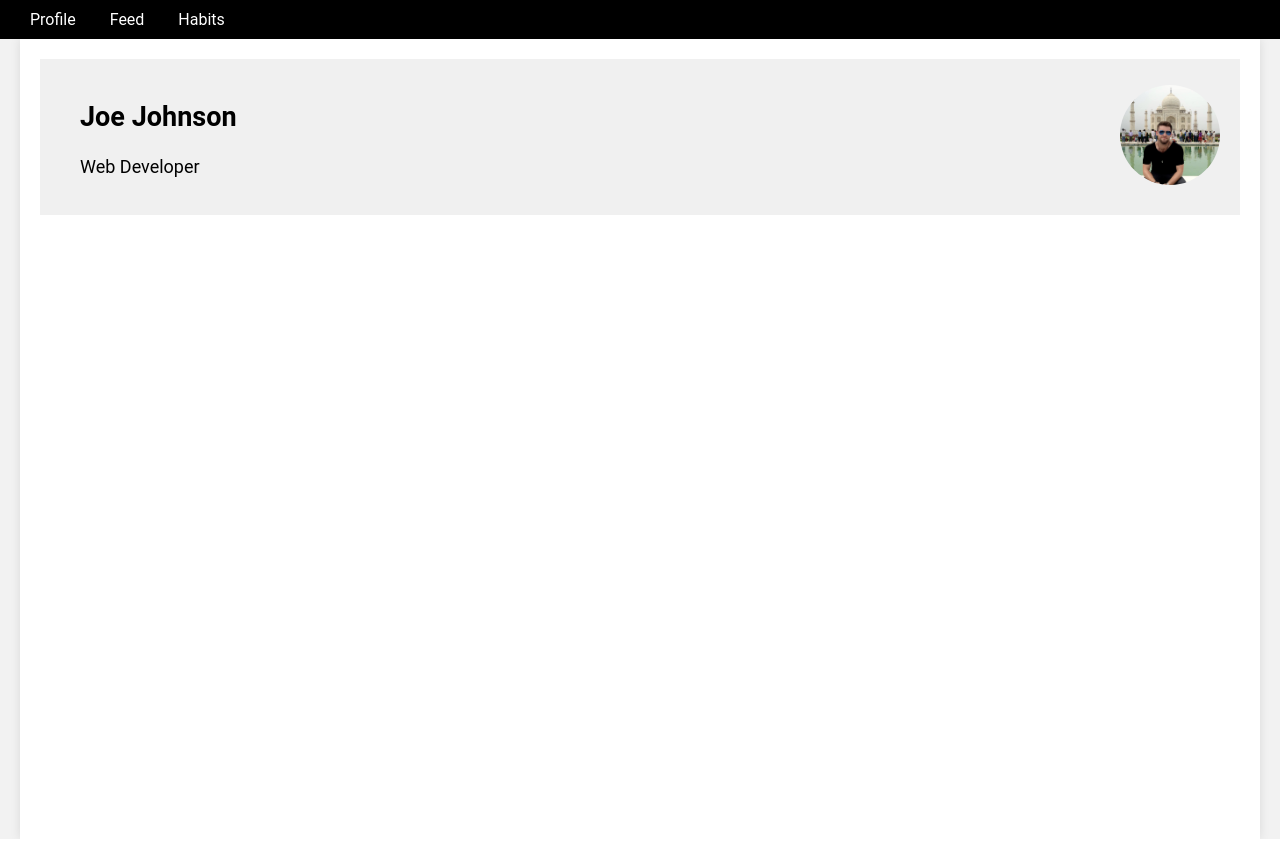
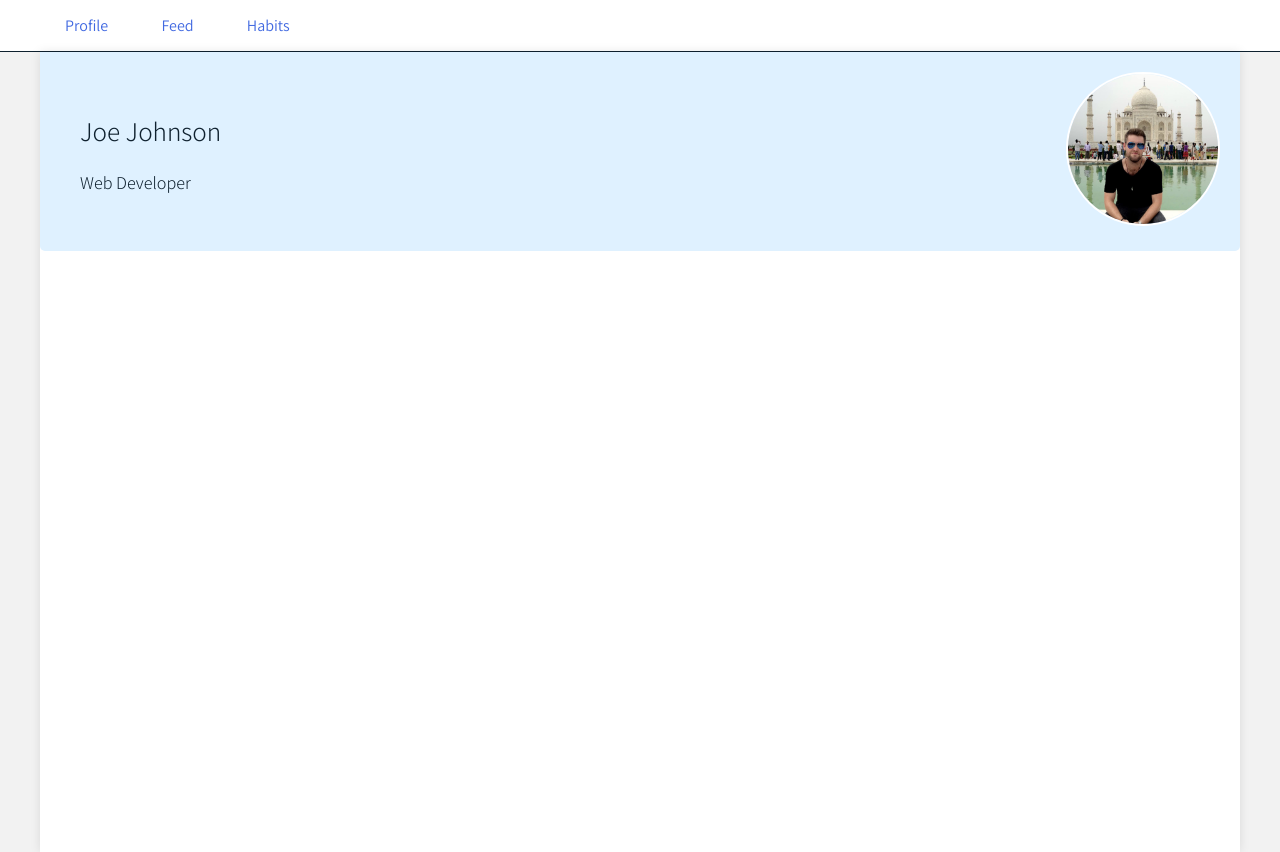
Before and after one commit to joseph-johnson27001/habits_tracker, a Vue app: page /#/ in a window 1280 px wide. Built offline with nearby package versions, Linux system fonts and the light colour scheme.

Commit message:
Profile header, fonts, colours

```diff
--- a/public/index.html
+++ b/public/index.html
@@ -1,4 +1,6 @@
 <!DOCTYPE html>
+<link rel="stylesheet" href="https://fonts.googleapis.com/css2?family=Assistant:wght@100;200;300;400;700&display=swap">
+
 <html lang="">
   <head>
     <meta charset="utf-8">
--- a/src/App.vue
+++ b/src/App.vue
@@ -22,10 +22,15 @@ export default {
 </script>
 
 <style>
+* {
+  font-family: "Assistant", sans-serif;
+}
+
 body {
   margin: 0;
   padding: 0;
 }
+
 #app {
   font-family: "Roboto", sans-serif;
 }
@@ -41,7 +46,6 @@ body {
   background-color: white;
   max-width: 1200px;
   width: 100%;
-  padding: 20px;
   box-shadow: 0 0 10px rgba(0, 0, 0, 0.1);
 }
 </style>
--- a/src/components/NavigationBar.vue
+++ b/src/components/NavigationBar.vue
@@ -21,19 +21,20 @@ export default {
 <style scoped>
 .navigation-bar {
   display: flex;
-  background-color: black;
-  padding: 10px 0;
+  background-color: white;
+  border-bottom: 1px solid #0f212f;
+  padding: 15px 0;
   justify-content: center;
 }
 
 .navigation-container {
-  width: 1250px;
+  width: 1200px;
 }
 
 .nav-link {
-  color: white;
+  color: #4169e1;
   text-decoration: none;
-  margin: 0 15px;
+  margin: 0 25px;
   transition: color 0.3s;
   cursor: pointer;
 }
--- a/src/components/ProfileHeader.vue
+++ b/src/components/ProfileHeader.vue
@@ -1,8 +1,8 @@
 <template>
   <div class="profile-header">
     <div class="user-info">
-      <h2>Joe Johnson</h2>
-      <p>Web Developer</p>
+      <h2 class="user-name">Joe Johnson</h2>
+      <p class="user-title">Web Developer</p>
     </div>
     <div class="profile-picture">
       <img src="@/assets/images/joe-taj.jpg" alt="Profile Picture" />
@@ -22,7 +22,8 @@ export default {
   align-items: center;
   justify-content: space-between;
   padding: 20px;
-  background-color: #f0f0f0;
+  background-color: #dff1ff;
+  border-radius: 0px 0px 5px 5px;
 }
 
 .user-info {
@@ -30,10 +31,16 @@ export default {
   margin-left: 20px;
 }
 
+.user-name,
+.user-title {
+  color: #0f212f;
+  font-weight: 300;
+}
+
 .profile-picture img {
-  width: 100px;
-  height: 100px;
+  width: 150px;
+  height: 150px;
   border-radius: 50%;
-  object-fit: cover;
+  border: 2px solid white;
 }
 </style>
```
